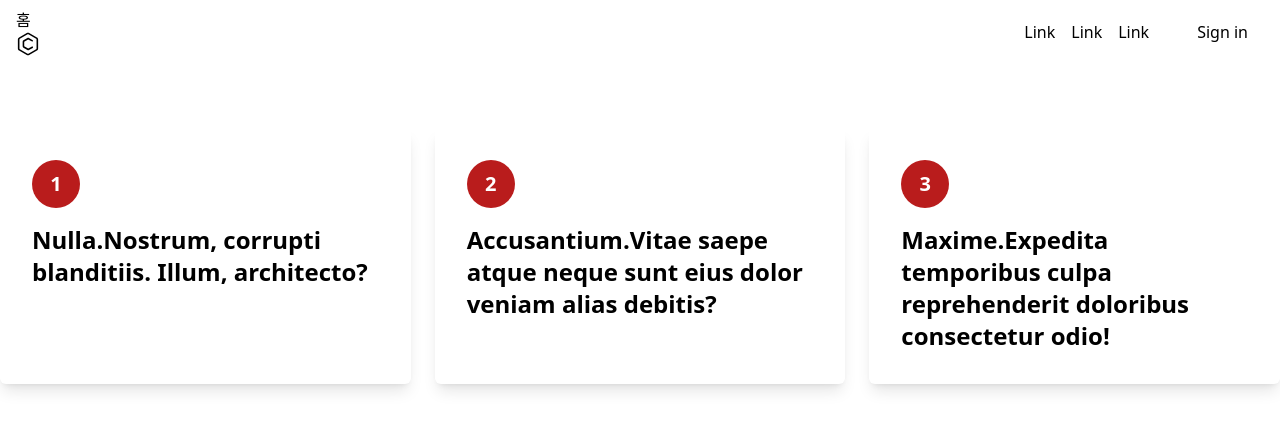
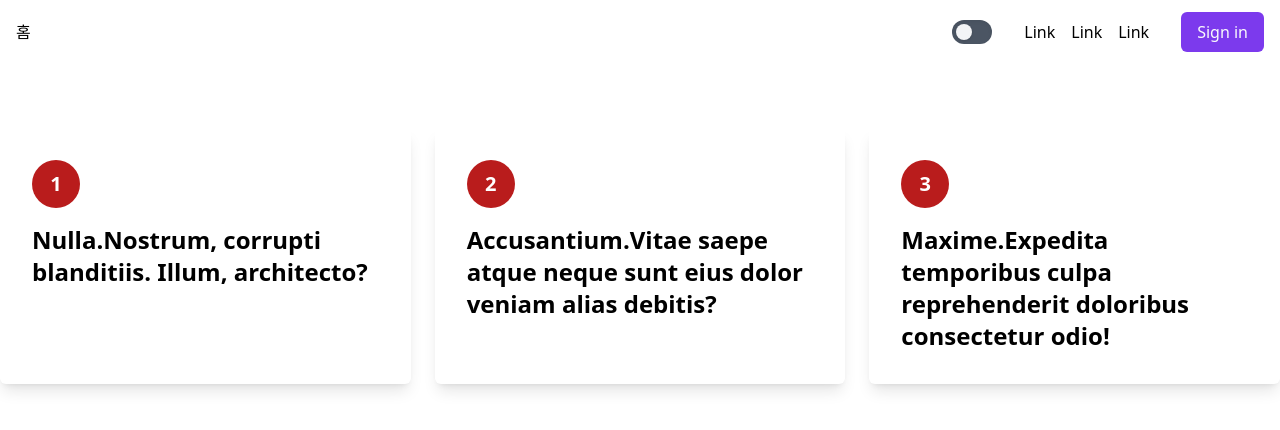
Before and after one commit to ShineTiger/my-kidney, a Next.js app: page / in a window 1280 px wide. Shown: the top 430 px of the page. Built offline with nearby package versions, Linux system fonts and the light colour scheme; no server answers.

Commit message:
:sparkles: 수동 다크모드 전환 기능 구현

```diff
--- a/components/header.tsx
+++ b/components/header.tsx
@@ -1,4 +1,7 @@
 import { useSession, signIn, signOut } from "next-auth/react";
+import { useTheme } from "next-themes";
+import Link from "next/link";
+import { useEffect, useState } from "react";
 
 interface LayoutProps {
   title?: string;
@@ -6,23 +9,50 @@ interface LayoutProps {
 
 export default function Header({ title }: LayoutProps) {
   const { data: session, status } = useSession();
-  const loading = status === "loading";
+
+  const [mounted, setMounted] = useState(false);
+  const { resolvedTheme, setTheme } = useTheme();
+
+  //마운팅 이후 모드전환 가능케 하도록 초기화 시킴
+  useEffect(() => setMounted(true), []);
 
   return (
     <header className="container flex items-center justify-between h-16 px-4 mx-auto rounded dark:bg-gray-900">
-      <a rel="noopener noreferrer" href="#" aria-label="Homepage">
+      <Link href={"/"}>
         <h1>{title}</h1>
-        <svg
-          xmlns="http://www.w3.org/2000/svg"
-          fill="currentColor"
-          viewBox="0 0 32 32"
-          className="w-6 h-6 dark:text-violet-400"
+      </Link>
+
+      <div className="items-center hidden space-x-8 lg:flex">
+        <label
+          htmlFor="DarkmodeToggle"
+          className="inline-flex items-center space-x-4 cursor-pointer text-gray-800"
         >
-          <path d="M27.912 7.289l-10.324-5.961c-0.455-0.268-1.002-0.425-1.588-0.425s-1.133 0.158-1.604 0.433l0.015-0.008-10.324 5.961c-0.955 0.561-1.586 1.582-1.588 2.75v11.922c0.002 1.168 0.635 2.189 1.574 2.742l0.016 0.008 10.322 5.961c0.455 0.267 1.004 0.425 1.59 0.425 0.584 0 1.131-0.158 1.602-0.433l-0.014 0.008 10.322-5.961c0.955-0.561 1.586-1.582 1.588-2.75v-11.922c-0.002-1.168-0.633-2.189-1.573-2.742zM27.383 21.961c0 0.389-0.211 0.73-0.526 0.914l-0.004 0.002-10.324 5.961c-0.152 0.088-0.334 0.142-0.53 0.142s-0.377-0.053-0.535-0.145l0.005 0.002-10.324-5.961c-0.319-0.186-0.529-0.527-0.529-0.916v-11.922c0-0.389 0.211-0.73 0.526-0.914l0.004-0.002 10.324-5.961c0.152-0.090 0.334-0.143 0.53-0.143s0.377 0.053 0.535 0.144l-0.006-0.002 10.324 5.961c0.319 0.185 0.529 0.527 0.529 0.916z"></path>
-          <path d="M22.094 19.451h-0.758c-0.188 0-0.363 0.049-0.515 0.135l0.006-0.004-4.574 2.512-5.282-3.049v-6.082l5.282-3.051 4.576 2.504c0.146 0.082 0.323 0.131 0.508 0.131h0.758c0.293 0 0.529-0.239 0.529-0.531v-0.716c0-0.2-0.11-0.373-0.271-0.463l-0.004-0.002-5.078-2.777c-0.293-0.164-0.645-0.26-1.015-0.26-0.39 0-0.756 0.106-1.070 0.289l0.010-0.006-5.281 3.049c-0.636 0.375-1.056 1.055-1.059 1.834v6.082c0 0.779 0.422 1.461 1.049 1.828l0.009 0.006 5.281 3.049c0.305 0.178 0.67 0.284 1.061 0.284 0.373 0 0.723-0.098 1.027-0.265l-0.012 0.006 5.080-2.787c0.166-0.091 0.276-0.265 0.276-0.465v-0.716c0-0.293-0.238-0.529-0.529-0.529z"></path>
-        </svg>
-      </a>
-      <div className="items-center hidden space-x-8 lg:flex">
+          <span className="relative">
+            <input
+              id="DarkmodeToggle"
+              type="checkbox"
+              checked={mounted}
+              className="hidden peer"
+              onChange={() =>
+                setTheme(resolvedTheme === "dark" ? "light" : "dark")
+              }
+            />
+            <div
+              className={`w-10 h-6 rounded-full shadow-inner bg-gray-600 ${
+                mounted &&
+                (resolvedTheme === "dark" ? "peer-checked:bg-violet-600" : "")
+              } `}
+            ></div>
+            <div
+              className={`absolute inset-y-0 left-0 w-4 h-4 m-1 rounded-full shadow ${
+                mounted &&
+                (resolvedTheme === "dark"
+                  ? "peer-checked:right-0 peer-checked:left-auto"
+                  : "")
+              }  bg-gray-100`}
+            ></div>
+          </span>
+        </label>
         <div className="space-x-4">
           <a rel="noopener noreferrer" href="#">
             Link
@@ -41,7 +71,7 @@ export default function Header({ title }: LayoutProps) {
               e.preventDefault();
               signIn();
             }}
-            className="px-4 py-2 rounded-md dark:bg-violet-400 dark:text-gray-900"
+            className="px-4 py-2 rounded-md text-gray-50 bg-violet-600 dark:bg-violet-400 dark:text-gray-900"
           >
             Sign in
           </button>
@@ -52,7 +82,7 @@ export default function Header({ title }: LayoutProps) {
               e.preventDefault();
               signOut();
             }}
-            className="px-4 py-2 rounded-md dark:bg-violet-400 dark:text-gray-900"
+            className="px-4 py-2 rounded-md text-gray-50 bg-violet-600 dark:bg-violet-400 dark:text-gray-900"
           >
             Sign out
           </button>
--- a/tailwind.config.js
+++ b/tailwind.config.js
@@ -7,5 +7,6 @@ module.exports = {
   theme: {
     extend: {},
   },
+  darkMode: "class",
   plugins: [],
 };
```
